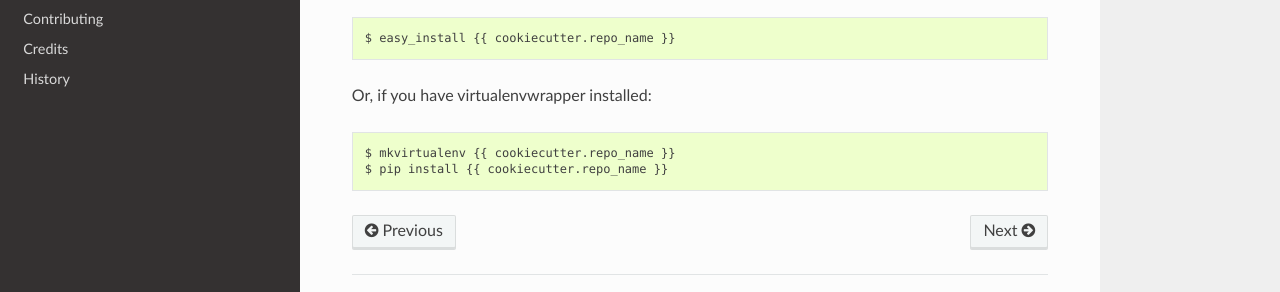
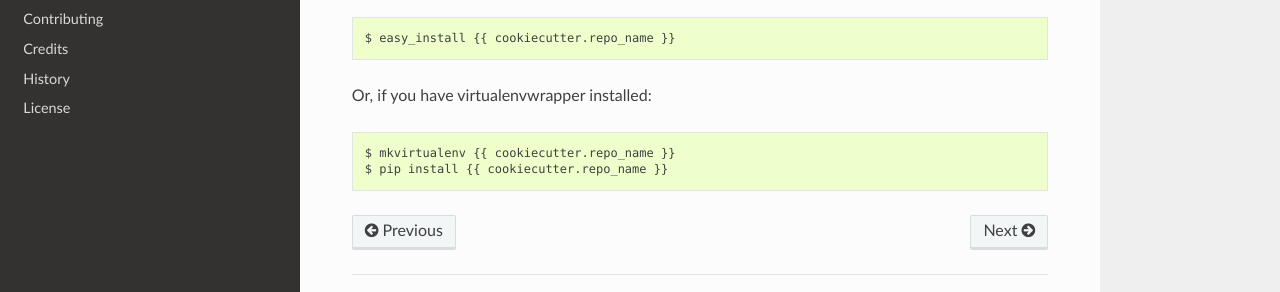
Before and after one commit to pydanny/cookiecutter-djangopackage, a Sphinx documentation site: the page built from {{cookiecutter.repo_name}}/docs/installation.rst, in a window 1280 px wide. Shown: the part 191-483 px from the top of the page. Built offline with Sphinx 7.4.7 and the Read the Docs theme 2.0.0, drawn with Linux system fonts in a browser that asks for light colours.

Commit message:
add license to docs

```diff
--- a/{{cookiecutter.repo_name}}/docs/index.rst
+++ b/{{cookiecutter.repo_name}}/docs/index.rst
@@ -17,3 +17,4 @@ Contents:
    contributing
    authors
    history
+   license
--- /dev/null
+++ b/{{cookiecutter.repo_name}}/docs/license.rst
@@ -0,0 +1 @@
+.. include:: ../LICENSE.rst
```
Also changed, not shown: {{cookiecutter.repo_name}}/LICENSE.rst (added), 1 other file.
